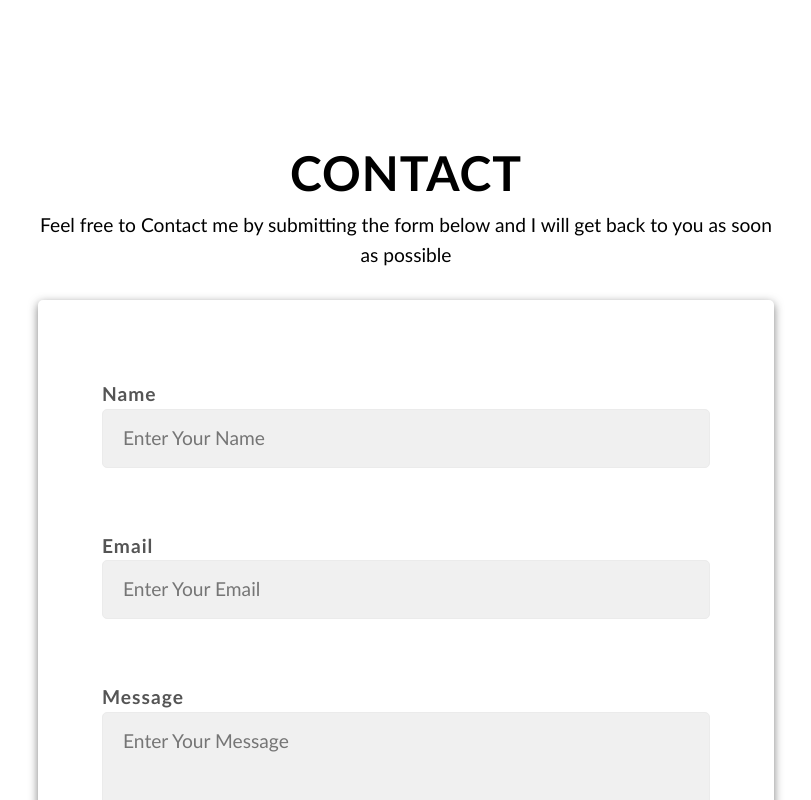
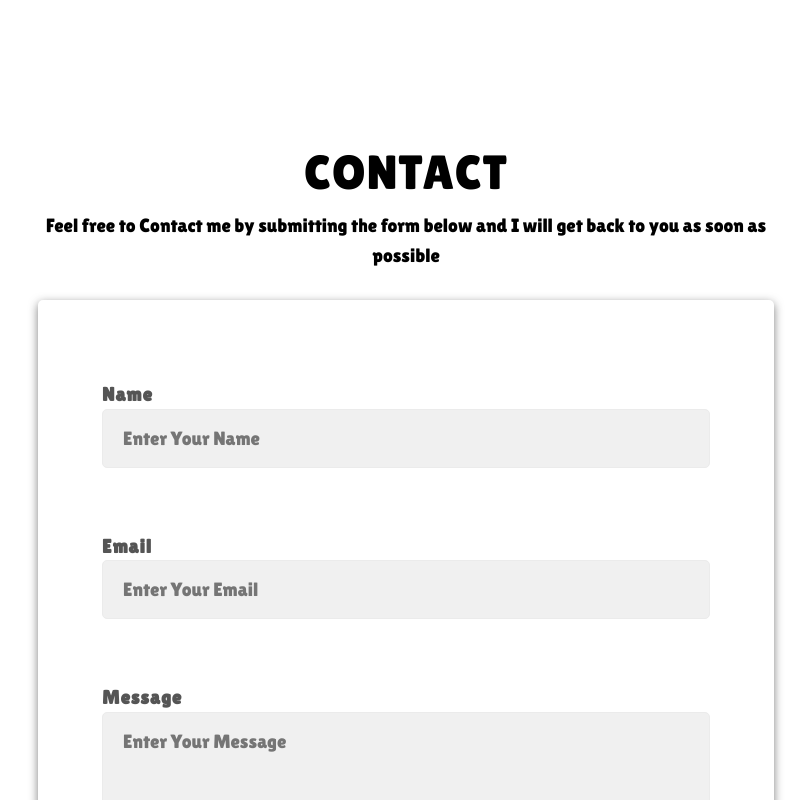
Before and after one commit to Aniekwensicodex/project-2, a React (Create React App) app: page /contact in a window 1280 px wide. Shown: the top 800 px of the page, without its empty margins (234-1045 px from the left). Built offline with nearby package versions, Linux system fonts and the light colour scheme.

Commit message:
second commit

```diff
--- a/src/App.js
+++ b/src/App.js
@@ -1,4 +1,5 @@
 import React from "react"
+import "./index.css"
 import {BrowserRouter as Router, Route, Routes} from "react-router-dom"
 import Home from "./Pages/Home"
 import About from "./Pages/About"
--- a/src/Components/Footer.js
+++ b/src/Components/Footer.js
@@ -33,7 +33,7 @@ const Footer = () => {
                   <a href="https://twitter.com/Chisom86011532">
                     <img src={twitter} alt="twitter" className="twitter" />
                   </a>
-                  <a href="https://wordpress.com/pages/kidknow.wordpress.com">
+                  <a href="https://certifiedcodex.netlify.app/">
                     <img src={website} alt="website" className="website" />
                   </a>
                 </div>
@@ -41,9 +41,7 @@ const Footer = () => {
             </div>
             <div className="lower-footer">
               © Copyright 2023. Made by
-              <a href="https://wordpress.com/pages/kidknow.wordpress.com">
-                Ani Chisom
-              </a>
+              <a href="https://certifiedcodex.netlify.app/">Ani Chisom</a>
             </div>
           </div>
         </div>
--- a/src/Components/Navigation.js
+++ b/src/Components/Navigation.js
@@ -2,7 +2,6 @@ import React, {useState} from "react"
 import {Link} from "react-router-dom"
 import {FaBars, FaTimes} from "react-icons/fa"
 import "../Styles/styles.css"
-import "../index.css"
 
 const Navigation = () => {
   const [click, setClick] = useState(false)
--- a/src/Styles/styles.css
+++ b/src/Styles/styles.css
@@ -1,3 +1,6 @@
+/* @import url('https://fonts.googleapis.com/css2?family=Righteous&display=swap'); */
+
+
 /* NAVIGATION BAR */
 
 header {
@@ -91,7 +94,11 @@
         color: #facf0f;
     }
 }
+
+
 /* END OF NAVIGATION BAR */
+
+
 /*BEGINNING OF FIRST HEADER*/
 
 .masthead {
@@ -110,7 +117,7 @@
 .para {
     font-style: normal;
     font-weight: bolder;
-        font-family: 'Trebuchet MS', 'Lucida Sans Unicode', 'Lucida Grande', 'Lucida Sans', Arial, sans-serif;
+    /* font-family: 'Trebuchet MS', 'Lucida Sans Unicode', 'Lucida Grande', 'Lucida Sans', Arial, sans-serif; */
     font-size: 60px;
     line-height: 68px;
     text-align: center;
@@ -130,6 +137,8 @@
     color: black;
     transition: 1s;
 }
+
+
 /* .masthead .explanation {
     max-width: 45rem;
     font-style: normal;
@@ -143,7 +152,7 @@
 
 .masthead h2 {
     max-width: 50rem;
-        font-family: 'Trebuchet MS', 'Lucida Sans Unicode', 'Lucida Grande', 'Lucida Sans', Arial, sans-serif;
+    /* font-family: 'Trebuchet MS', 'Lucida Sans Unicode', 'Lucida Grande', 'Lucida Sans', Arial, sans-serif; */
     font-style: normal;
     font-weight: 400;
     font-size: 22px;
@@ -154,6 +163,8 @@
     order: 1;
     flex-grow: 0;
 }
+
+
 /* BEGINNING OF BUTTON */
 
 .button {
@@ -185,8 +196,14 @@
     text-decoration: none;
     color: black !important;
 }
+
+
 /* END OF BUTTON */
+
+
 /* END OF FIRST HEADER */
+
+
 /* BEGINNING OF ABOUT ME */
 
 .mypics {
@@ -208,7 +225,7 @@
     text-align: center;
     font-style: normal;
     font-weight: bolder;
-        font-family: 'Trebuchet MS', 'Lucida Sans Unicode', 'Lucida Grande', 'Lucida Sans', Arial, sans-serif;
+    /* font-family: 'Trebuchet MS', 'Lucida Sans Unicode', 'Lucida Grande', 'Lucida Sans', Arial, sans-serif; */
     font-size: 3rem;
     line-height: 32px;
     color: #000000;
@@ -232,7 +249,7 @@
     font-size: 1.2rem;
     line-height: 1.6;
     text-align: center;
-        font-family: 'Trebuchet MS', 'Lucida Sans Unicode', 'Lucida Grande', 'Lucida Sans', Arial, sans-serif;
+    /* font-family: 'Trebuchet MS', 'Lucida Sans Unicode', 'Lucida Grande', 'Lucida Sans', Arial, sans-serif; */
     color: #000000;
 }
 
@@ -285,6 +302,8 @@
     color: black;
     transition: 0.9s;
 }
+
+
 /* SKILLS PART*/
 
 .about-skills {
@@ -296,7 +315,7 @@
     font-weight: 700;
     font-size: 30px;
     margin-top: 2rem;
-        font-family: 'Trebuchet MS', 'Lucida Sans Unicode', 'Lucida Grande', 'Lucida Sans', Arial, sans-serif;
+    /* font-family: 'Trebuchet MS', 'Lucida Sans Unicode', 'Lucida Grande', 'Lucida Sans', Arial, sans-serif; */
     ;
 }
 
@@ -316,7 +335,11 @@
     font-weight: 600;
     color: #555;
 }
+
+
 /* END OF ABOUT ME */
+
+
 /* BEGINNING OF PROJECTS */
 
 .main-projects {
@@ -326,7 +349,7 @@
 }
 
 .project {
-        font-family: 'Trebuchet MS', 'Lucida Sans Unicode', 'Lucida Grande', 'Lucida Sans', Arial, sans-serif;
+    /* font-family: 'Trebuchet MS', 'Lucida Sans Unicode', 'Lucida Grande', 'Lucida Sans', Arial, sans-serif; */
     font-style: normal;
     font-weight: bolder;
     font-size: 3rem;
@@ -338,7 +361,7 @@
 }
 
 .project1 {
-        font-family: 'Trebuchet MS', 'Lucida Sans Unicode', 'Lucida Grande', 'Lucida Sans', Arial, sans-serif;
+    /* font-family: 'Trebuchet MS', 'Lucida Sans Unicode', 'Lucida Grande', 'Lucida Sans', Arial, sans-serif; */
     max-width: 80rem;
     font-style: normal;
     text-align: center;
@@ -408,7 +431,7 @@
 }
 
 .row-content-title {
-        font-family: 'Trebuchet MS', 'Lucida Sans Unicode', 'Lucida Grande', 'Lucida Sans', Arial, sans-serif;
+    /* font-family: 'Trebuchet MS', 'Lucida Sans Unicode', 'Lucida Grande', 'Lucida Sans', Arial, sans-serif; */
     margin-bottom: 1rem;
     font-size: 2.8rem;
     font-weight: 600;
@@ -420,13 +443,13 @@
     max-width: 60rem;
     line-height: 1.2;
     margin-bottom: 1rem;
-        font-family: 'Trebuchet MS', 'Lucida Sans Unicode', 'Lucida Grande', 'Lucida Sans', Arial, sans-serif;
+    /* font-family: 'Trebuchet MS', 'Lucida Sans Unicode', 'Lucida Grande', 'Lucida Sans', Arial, sans-serif; */
 }
 
 .btn-project {
     background: #facf0f;
     color: #000000 !important;
-        font-family: 'Trebuchet MS', 'Lucida Sans Unicode', 'Lucida Grande', 'Lucida Sans', Arial, sans-serif;
+    /* font-family: 'Trebuchet MS', 'Lucida Sans Unicode', 'Lucida Grande', 'Lucida Sans', Arial, sans-serif; */
     padding: 7px 39px;
     text-transform: uppercase;
     border: none;
@@ -444,8 +467,14 @@
     box-shadow: 0 9px 20px 0 rgb(0 0 0 / 60%);
     transition: 0.9s;
 }
+
+
 /*END OF PROJECTS*/
+
+
 /*BEGINNING OF CONTACT*/
+
+
 /* .about-container {
     width: 100%;
     background-image: url("../Assets/Images/about-background.jpg");
@@ -456,7 +485,7 @@
 } */
 
 .contact {
-        font-family: 'Trebuchet MS', 'Lucida Sans Unicode', 'Lucida Grande', 'Lucida Sans', Arial, sans-serif;
+    /* font-family: 'Trebuchet MS', 'Lucida Sans Unicode', 'Lucida Grande', 'Lucida Sans', Arial, sans-serif; */
     font-style: normal;
     font-weight: bolder;
     font-size: 3rem;
@@ -468,7 +497,7 @@
 }
 
 .contact1 {
-        font-family: 'Trebuchet MS', 'Lucida Sans Unicode', 'Lucida Grande', 'Lucida Sans', Arial, sans-serif;
+    /* font-family: 'Trebuchet MS', 'Lucida Sans Unicode', 'Lucida Grande', 'Lucida Sans', Arial, sans-serif; */
     max-width: 80rem;
     font-style: normal;
     text-align: center;
@@ -478,6 +507,8 @@
     margin: auto;
     line-height: 1.6;
 }
+
+
 /*THE FORM PART BEGINS HERE*/
 
 .contact-form-container {
@@ -508,7 +539,7 @@
     margin-top: 1rem;
     display: block;
     text-align: left;
-        font-family: 'Trebuchet MS', 'Lucida Sans Unicode', 'Lucida Grande', 'Lucida Sans', Arial, sans-serif;
+    /* font-family: 'Trebuchet MS', 'Lucida Sans Unicode', 'Lucida Grande', 'Lucida Sans', Arial, sans-serif; */
     font-style: normal;
 }
 
@@ -521,14 +552,14 @@
     background: #f0f0f0;
     border-radius: 5px;
     font-weight: 500;
-        font-family: 'Trebuchet MS', 'Lucida Sans Unicode', 'Lucida Grande', 'Lucida Sans', Arial, sans-serif;
+    /* font-family: 'Trebuchet MS', 'Lucida Sans Unicode', 'Lucida Grande', 'Lucida Sans', Arial, sans-serif; */
     font-style: normal;
 }
 
 .btn-submit {
     background: #facf0f;
     color: #000000 !important;
-        font-family: 'Trebuchet MS', 'Lucida Sans Unicode', 'Lucida Grande', 'Lucida Sans', Arial, sans-serif;
+    /* font-family: 'Trebuchet MS', 'Lucida Sans Unicode', 'Lucida Grande', 'Lucida Sans', Arial, sans-serif; */
     text-transform: uppercase;
     border: none;
     border-radius: 5px;
@@ -544,7 +575,11 @@
     box-shadow: 0 9px 20px 0 rgb(0 0 0 / 26%);
     transition: 0.9s;
 }
+
+
 /*THE FORM PART ENDS HERE*/
+
+
 /*THE FOOTER BEGINS HERE*/
 
 .main-footer {
@@ -568,7 +603,7 @@
 .footer-row-1 h2 {
     font-size: 2.2rem;
     font-weight: 600;
-        font-family: 'Trebuchet MS', 'Lucida Sans Unicode', 'Lucida Grande', 'Lucida Sans', Arial, sans-serif;
+    /* font-family: 'Trebuchet MS', 'Lucida Sans Unicode', 'Lucida Grande', 'Lucida Sans', Arial, sans-serif; */
 }
 
 .short-p {
@@ -578,6 +613,8 @@
     font-size: 1.2rem;
     line-height: 1.7;
 }
+
+
 /* .footer-row-2 {
     width: 200px;
     margin-left: 200px;
@@ -586,7 +623,7 @@
 .social {
     font-weight: 600;
     text-transform: uppercase;
-        font-family: 'Trebuchet MS', 'Lucida Sans Unicode', 'Lucida Grande', 'Lucida Sans', Arial, sans-serif;
+    /* font-family: 'Trebuchet MS', 'Lucida Sans Unicode', 'Lucida Grande', 'Lucida Sans', Arial, sans-serif; */
 }
 
 .social-1 {
@@ -595,6 +632,8 @@
     justify-content: space-around;
     gap: 1rem;
 }
+
+
 /*THE IMAGES STARTS HERE*/
 
 .linkedin {
@@ -616,6 +655,8 @@
     width: 30px;
     height: 30px;
 }
+
+
 /*THE IMAGES ENDSS HERE*/
 
 .lower-footer {
@@ -631,7 +672,7 @@
     color: #ebebeb;
     font-weight: 600;
     margin-left: 3px;
-        font-family: 'Trebuchet MS', 'Lucida Sans Unicode', 'Lucida Grande', 'Lucida Sans', Arial, sans-serif;
+    /* font-family: 'Trebuchet MS', 'Lucida Sans Unicode', 'Lucida Grande', 'Lucida Sans', Arial, sans-serif; */
 }
 
 .lower-footer a:hover {
@@ -920,4 +961,6 @@
         height: 50px;
     }
 }
+
+
 /*THE FOOTER ENDS HERE*/
--- a/src/index.css
+++ b/src/index.css
@@ -1,7 +1,10 @@
+@import url('https://fonts.googleapis.com/css2?family=Lilita+One&display=swap');
 * {
     box-sizing: border-box;
     margin: 0;
     padding: 0;
+    font-family: 'Lilita One', 'Trebuchet MS', 'Lucida Sans Unicode', 'Lucida Grande', 'Lucida Sans', Arial, sans-serif;
+    font-weight: 300;
 }
 
 body {
@@ -9,9 +12,10 @@ body {
     overflow-x: hidden;
 }
 
-code {
+
+/* code {
     font-family: source-code-pro, Menlo, Monaco, Consolas, 'Courier New', monospace;
-}
+} */
 
 
 /* @media screen and (max-width:592px) {
```
Lines whose indentation alone changed are shown as unchanged.
